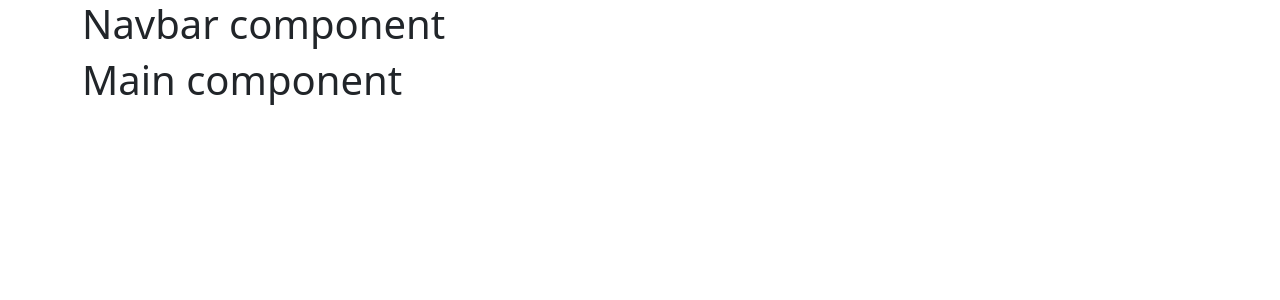
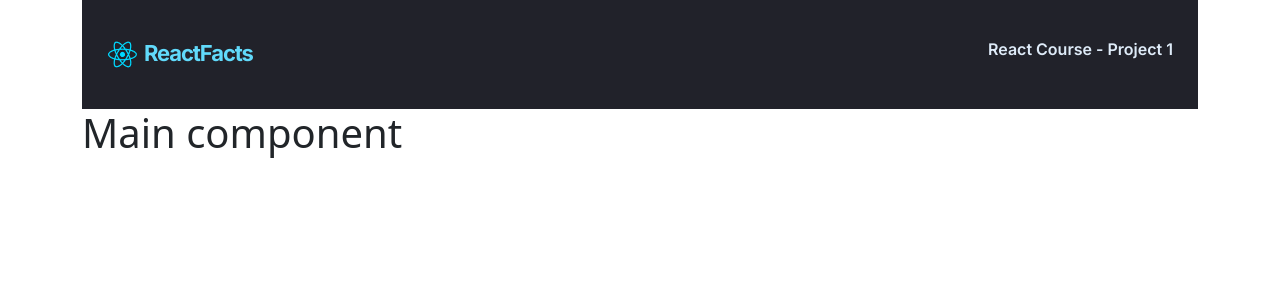
Before and after one commit to radubartan/scrimba-build-react-info-site, a JavaScript app: page / in a window 1280 px wide. Shown: the top 300 px of the page. Built offline with nearby package versions, Linux system fonts and the light colour scheme.

Commit message:
L24 - Navbar & Styling - my code

```diff
--- a/src/components/Navbar.js
+++ b/src/components/Navbar.js
@@ -1,6 +1,12 @@
+import logo from '../images/react-icon-small.png'
+
 function Navbar() {
    return (
-      <h1>Navbar component</h1>
+      <nav className='nav d-flex flex-row'>
+         <div className='logo'><img src={logo}/></div>
+         <div className='reactFacts'>ReactFacts</div>
+         <div className='reactCourse'>React Course - Project 1</div>
+      </nav>
    )
 }
 
--- a/src/css/style.css
+++ b/src/css/style.css
@@ -1,41 +1,24 @@
-.nav {
-   display: flex;
-   justify-content: space-between;
-   align-items: center;
-   box-shadow: 0 4px 8px 0 rgba(0, 0, 0, 0.2), 0 6px 20px 0 rgba(0, 0, 0, 0.19);
-   padding: 10px 10px 10px 0px;
+* { box-sizing: border-box; }
+body { margin: 0; }
+
+.nav { padding: 40px 20px 40px 20px; background: #21222A; }
+.logo { margin: 0px 7px 0px 6px; }
+.reactFacts {
+   flex-grow: 1;
+   font-family: Inter;
+   font-weight: 700;
+   font-size: 22px;
+   line-height: 27px;
+   letter-spacing: -0.05em;
+   color: #61DAFB;
 }
-
-.nav-logo {
-   width: 60px;
-   margin-left: 15px;
+.reactCourse {
+   font-family: Inter;
+   font-style: normal;
+   font-weight: 600;
+   font-size: 16px;
+   line-height: 19px;
+   text-align: right;
+   color: #DEEBF8;
+   margin-right: 5px;
 }
-
-.nav-items {
-   list-style: none;
-   display: flex;
-}
-
-.nav-items > li {
-   padding: 10px;
-}
-
-.mainContent {
-   padding: 20px 0px 20px 20px;
-}
-
-.footer {
-   background-color: #EDEDED;
-   color: #ACACAC;
-   padding: 10px 10px 10px 35px;
-}
-
-.font_FiraSansCondensed_regular400 {
-   font-family: 'Fira Sans Condensed', sans-serif;
-   font-weight: 400;
-}
-
-.font_FiraSansCondensed_extraBold800 {
-   font-family: 'Fira Sans Condensed', sans-serif;
-   font-weight: 800;
-}
```
Also changed, not shown: src/images/logo_React_v3.png (deleted), src/images/react-icon-small.png (added).
